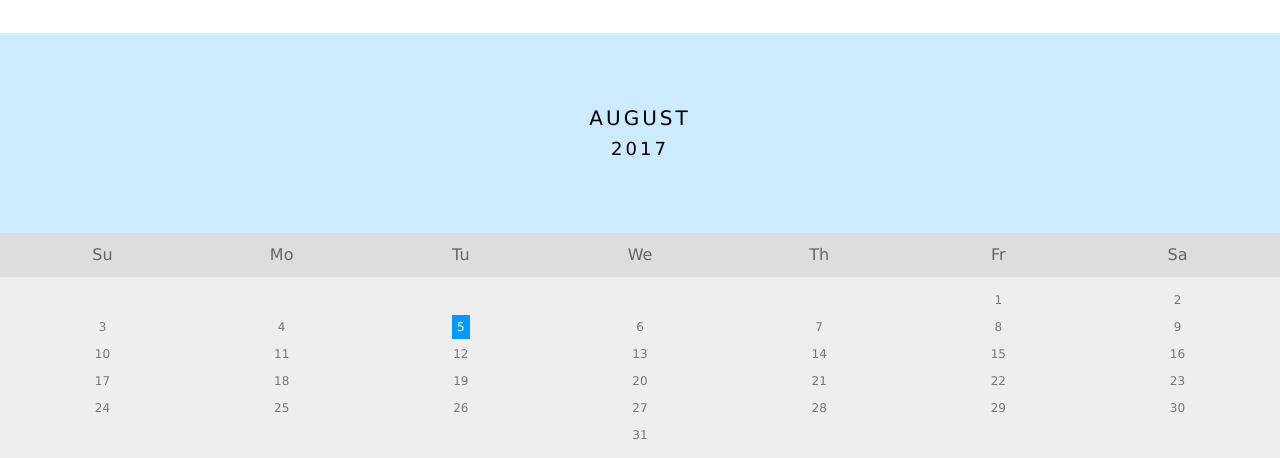
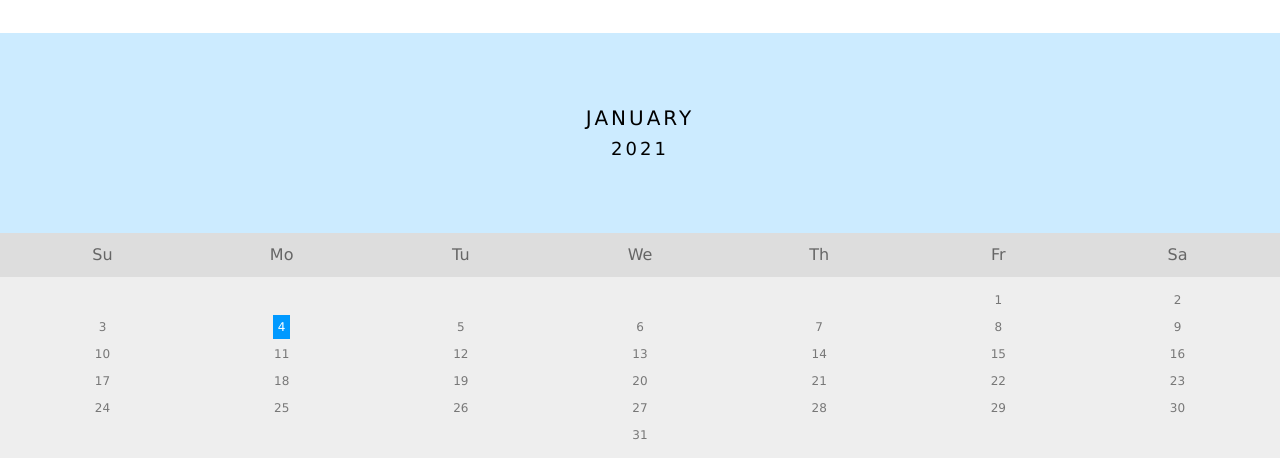
Before and after one commit to yinonh/AutoBook, a Django app: page / in a window 1280 px wide. Shown: the part 1307-1765 px from the top of the page. Run offline with Django 3.2, Linux system fonts and the light colour scheme; data comes from the database, SQL or seed files in the repository; parts of the project's set-up code (start-up, migrations or seed data) failed here and were passed over; some libraries are stand-ins or nearby versions.

```diff
--- a/book_catalog/templates/home/home.html
+++ b/book_catalog/templates/home/home.html
@@ -127,8 +127,8 @@
     <div class="month">
       <ul>
         <li>
-          August<br>
-          <span style="font-size:18px">2017</span>
+          January<br>
+          <span style="font-size:18px">2021</span>
         </li>
       </ul>
     </div>
@@ -152,8 +152,8 @@
       <li>1</li>
       <li>2</li>
       <li>3</li>
-      <li>4</li>
-      <li><span class="active">5</span></li>
+      <li><span class="active">4</span></li>
+      <li>5</li>
       <li>6</li>
       <li>7</li>
       <li>8</li>
```
